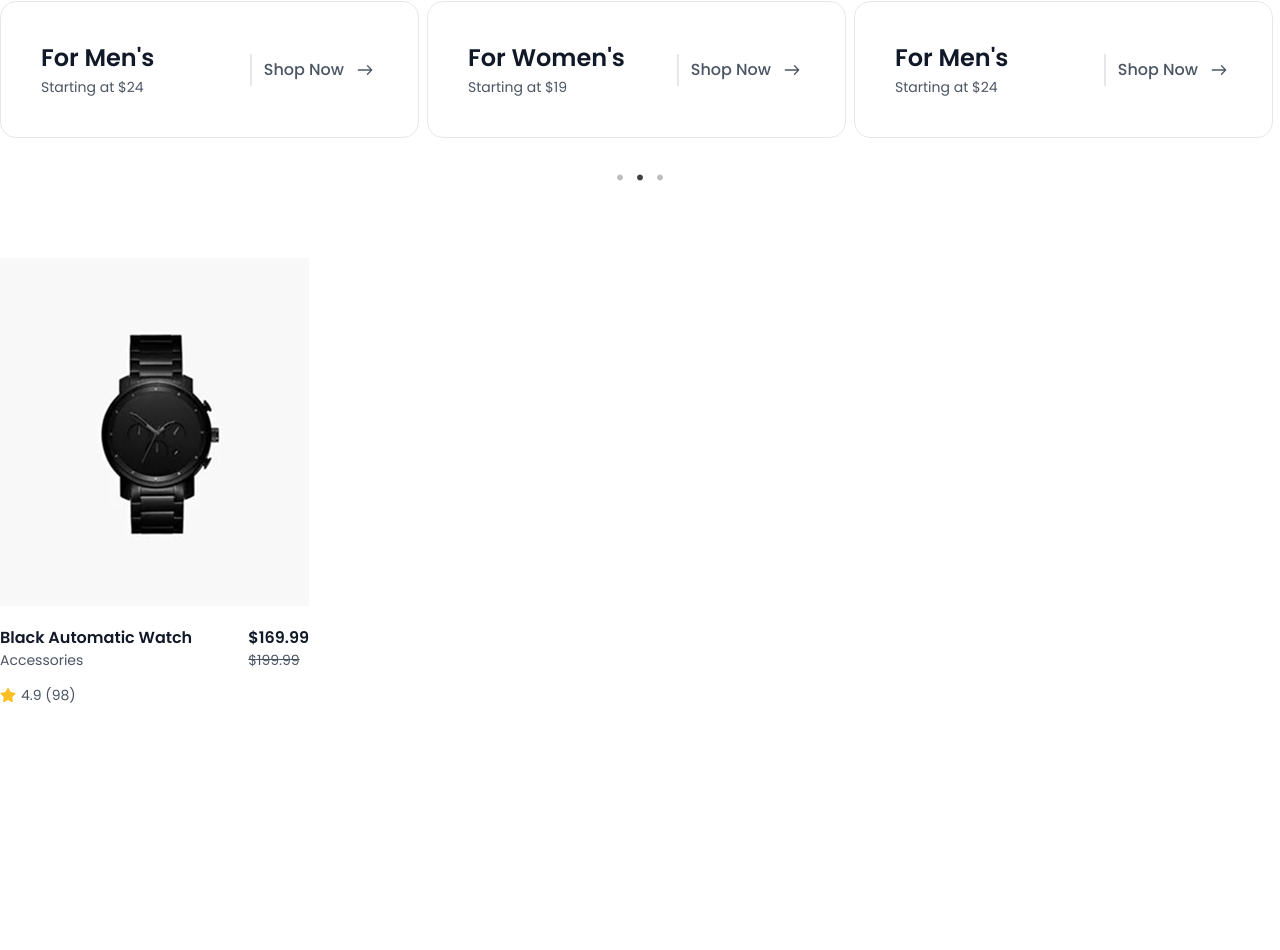
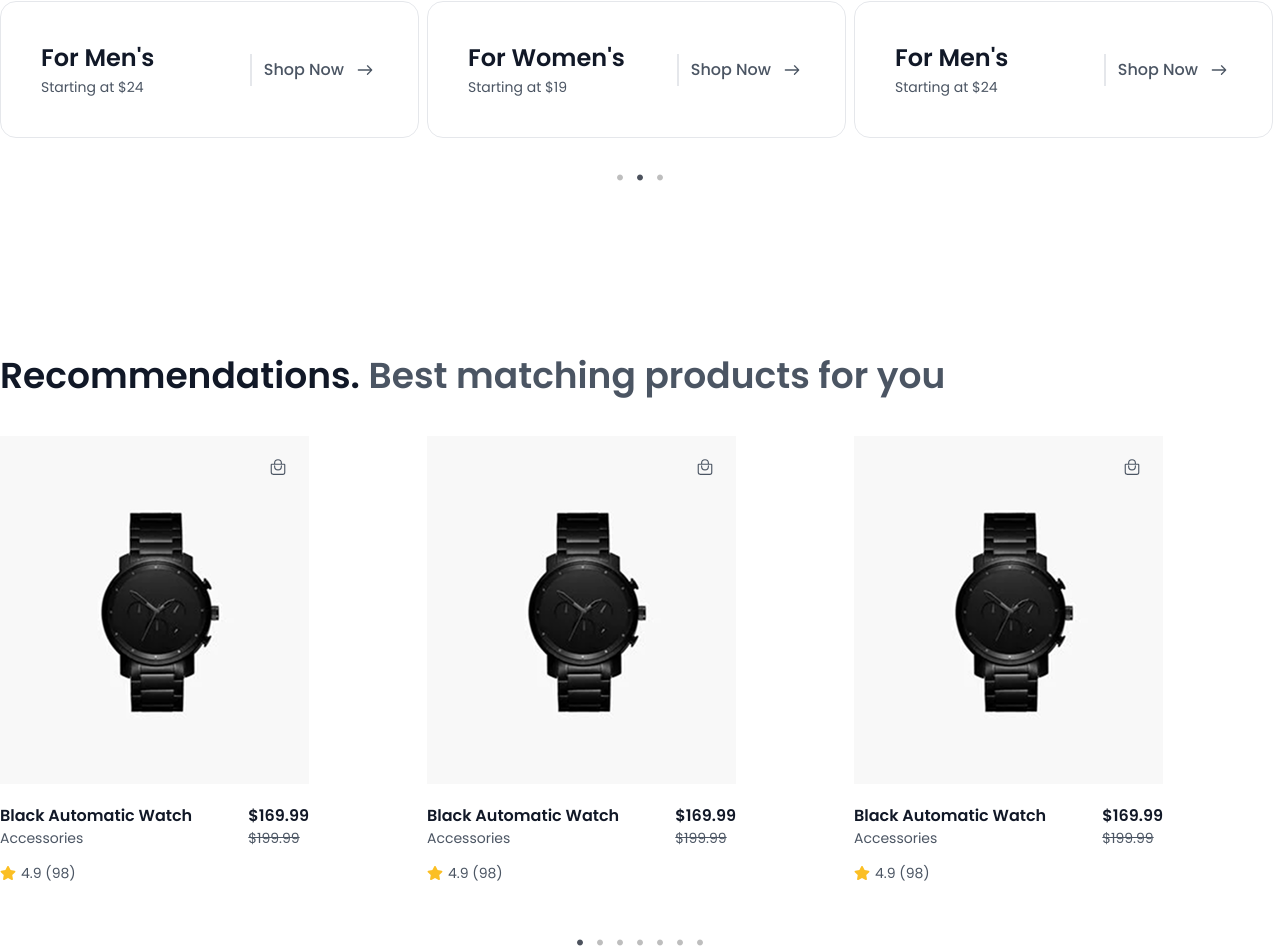
Before and after one commit to Munna-Scriptz/Nexton-E-Commerce, a React (Vite) app: page / in a window 1280 px wide. Shown: the part 1025-1975 px from the top of the page. Before the commit the page ends 1730 px from the top, so only its background shows below. Built offline with nearby package versions, Linux system fonts and the light colour scheme.

Commit message:
Recommended Section Slider COmplete

```diff
--- a/src/App.css
+++ b/src/App.css
@@ -26,10 +26,10 @@ body{
 .slick-dots li {
     margin: 0 !important;
 }
-#BannerSlider .slick-dots li button:before {
+.slick-dots li button:before {
     font-size: 7px !important;
 }
-#BannerSlider .slick-dots li.slick-active button:before {
+ .slick-dots li.slick-active button:before {
     color: #111827 !important;
 }
 /* -------Brands Slider Dots------ */
@@ -41,6 +41,15 @@ body{
     font-size: 7px !important;
 }
 
+/* -------Recommend Slider Dots------ */
+
+#Recommend .slick-dots{
+    bottom: -70px !important;
+}
+
+
+
+/* -------Slider Responsive------ */
 @media (min-width: 320px) and (max-width: 576px) {
     #BannerSlider .slick-dots {
         text-align: start !important;
--- a/src/components/Recommend.jsx
+++ b/src/components/Recommend.jsx
@@ -1,11 +1,37 @@
 import React from 'react'
 import SingleProducts from './common/SingleProducts'
+import { CommonHead } from './common/CommonHead'
+import Slider from "react-slick";
 
 const Recommend = () => {
+
+    const settings = {
+    infinite: true,
+    slidesToShow: 3,
+    speed: 500,
+    dots: true,
+  };
+
   return (
-    <>
-        <SingleProducts/>
-    </>
+    <section id='Recommend' className='mt-[138px]'>
+        <div className="container">
+            <CommonHead StartText={'Recommendations.'} EndText={' Best matching products for you'}/>
+
+            <div className="slider-container">
+                <Slider {...settings}>
+                    <SingleProducts/>
+                    <SingleProducts/>
+                    <SingleProducts/>
+                    <SingleProducts/>
+                    <SingleProducts/>
+                    <SingleProducts/>
+                    <SingleProducts/>
+
+                </Slider>
+            </div>
+
+        </div>
+    </section>
   )
 }
 
--- a/src/components/Service.jsx
+++ b/src/components/Service.jsx
@@ -9,7 +9,7 @@ const Service = () => {
   return (
     <>
 
-    <section id='Service_Items' className='mt-[52px] pl-[24px]'>
+    <section id='Service_Items' className='pt-[52px] pl-[24px]'>
         <div className="container">
             <h2 className='text-[16px] font-semibold visible lg:hidden'>Nexton® always with you</h2>
             <div id="itemsRow" className=' lg:border-[1px] border-[#E5E7EB] py-[24px] lg:px-[40px] rounded-[16px] flex lg:items-center justify-between flex-wrap gap-5'>
--- a/src/components/common/SingleProducts.jsx
+++ b/src/components/common/SingleProducts.jsx
@@ -1,18 +1,20 @@
 import React from 'react'
 import ProductImg from "../../assets/Images/ProductImage.png"
 import { FaStar } from "react-icons/fa";
+import { IoBagHandleOutline } from "react-icons/io5";
 
 
 const SingleProducts = () => {
   return (
-    <section>
+    <section className='w-[309px] mt-[40px]'>
         {/* ------Product Image  */}
-        <div>
+        <div className=' relative'>
             <img src={ProductImg} alt="Product Image" />
+            <button className='absolute right-0 top-0 pt-[22px] pr-[22px] cursor-pointer'><IoBagHandleOutline className='text-[18px] text-Primary'/></button>
         </div>
 
         {/* ------Product Details  */}
-        <div id='Product_Text' className='flex items-start justify-between w-[309px] mt-[20px]'>
+        <div id='Product_Text' className='flex items-start justify-between mt-[20px]'>
             <div>
                 <h2 className='text-second font-semibold text-base leading-[24px]'>Black Automatic Watch</h2>
                 <p className='text-Primary font-normal text-sm leading-[20px]'>Accessories</p>
```
